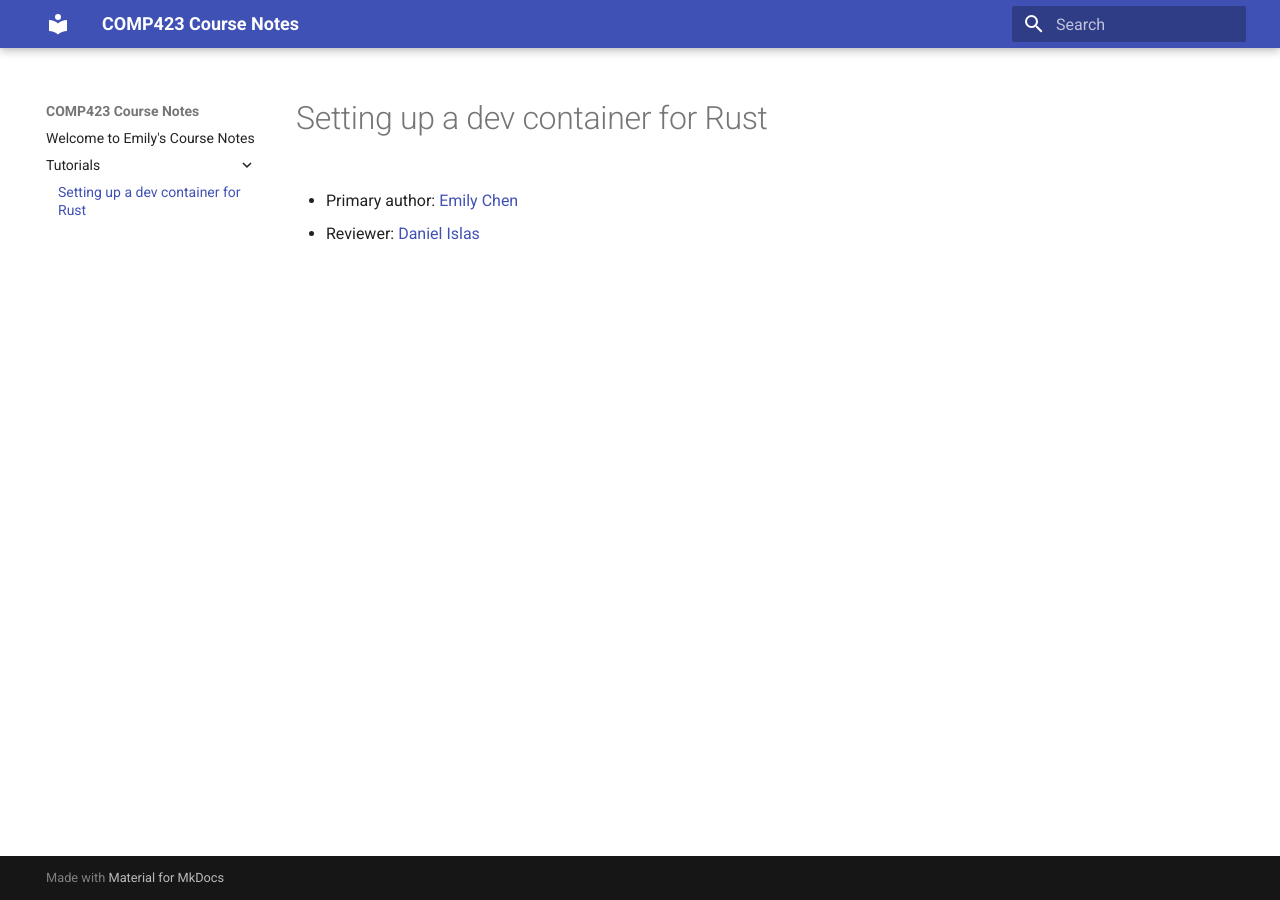
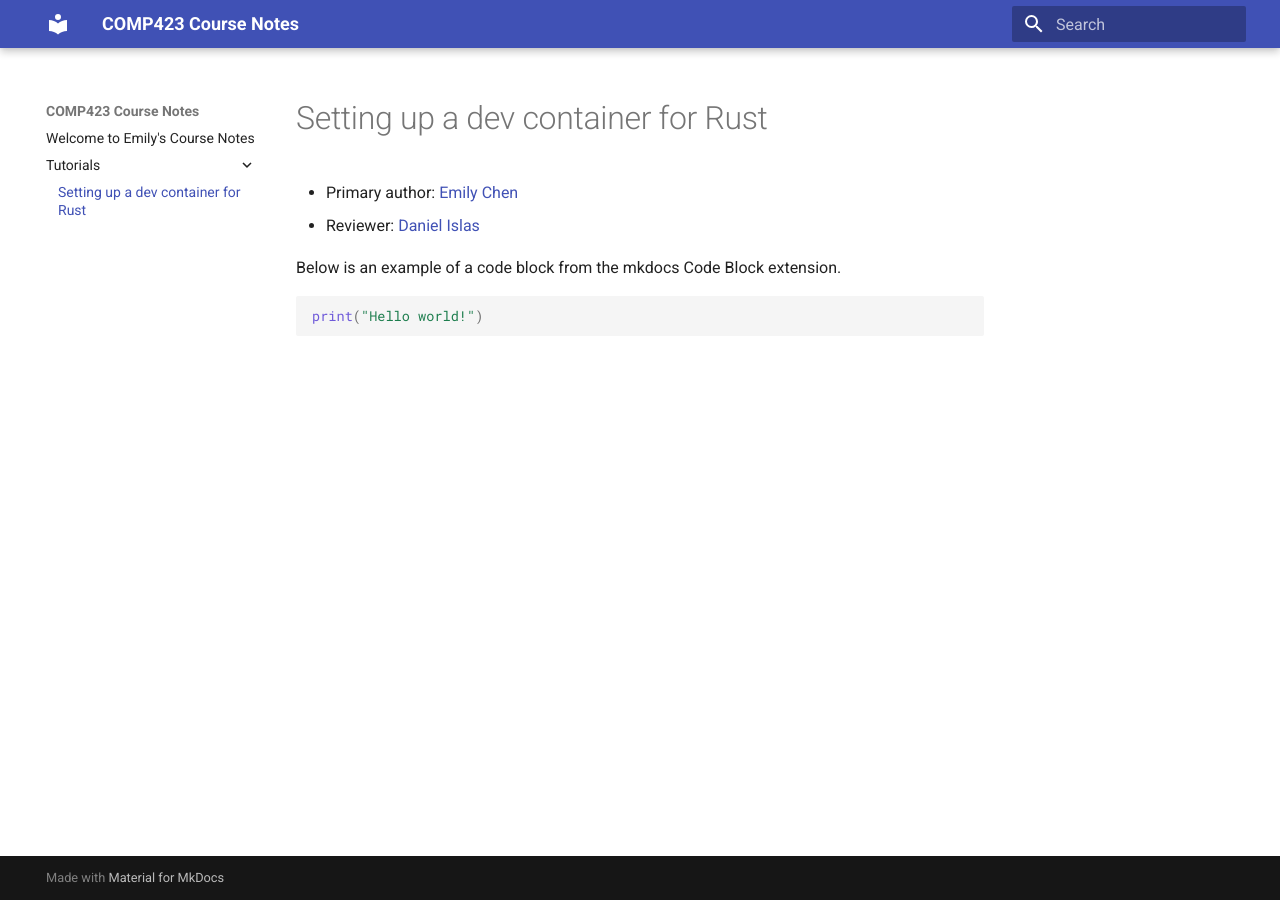
Before and after one commit to emsesc/comp423-course-notes, an MkDocs documentation site: the page built from docs/tutorials/rust-setup.md, in a window 1280 px wide. Built offline with MkDocs 1.6.1 and Material for MkDocs 9.7.7, drawn with Linux system fonts in a browser that asks for light colours.

Commit message:
try out a code block

````diff
--- a/docs/tutorials/rust-setup.md
+++ b/docs/tutorials/rust-setup.md
@@ -1,5 +1,9 @@
 # Setting up a dev container for Rust
 
 * Primary author: [Emily Chen](https://github.com/emsesc)
+* Reviewer: [Daniel Islas](https://github.com/DanielBautista7799)
 
-* Reviewer: [Daniel Islas](https://github.com/DanielBautista7799)
+Below is an example of a code block from the mkdocs Code Block extension.
+```py
+print("Hello world!")
+```
````
